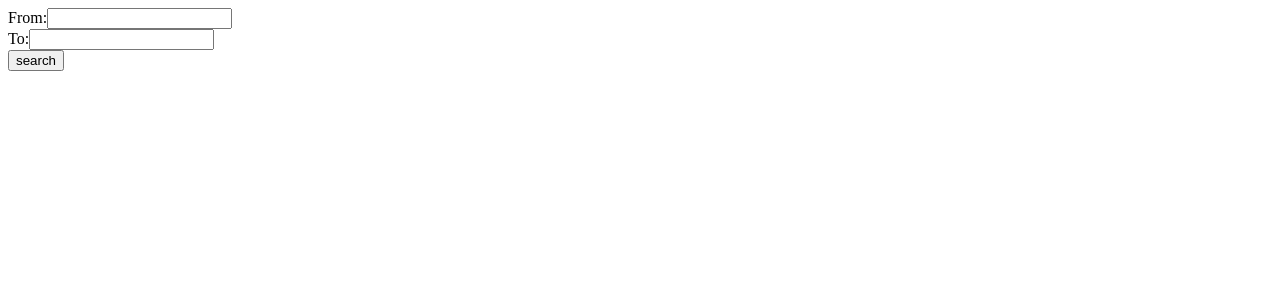
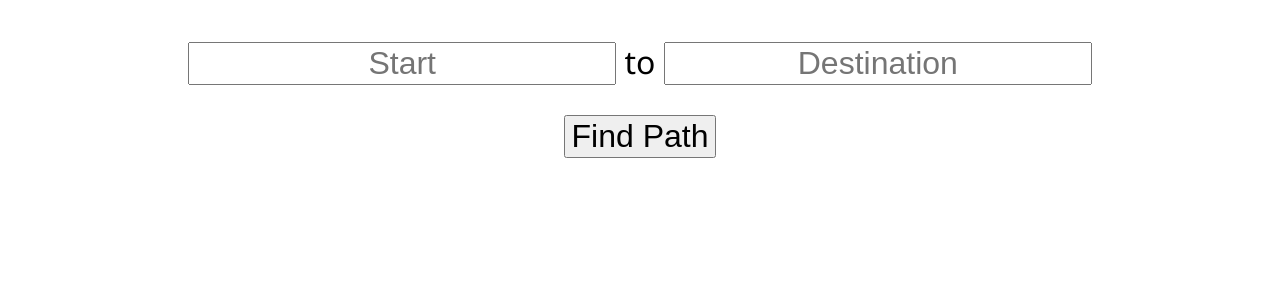
Before and after one commit to vtilde/six-degrees-of-internet, a Flask app: page / in a window 1280 px wide. Shown: the top 300 px of the page. Run offline with Flask 3, Linux system fonts and the light colour scheme.

Commit message:
styling for index page

```diff
--- /dev/null
+++ b/degrees/static/index.css
@@ -0,0 +1,24 @@
+body {
+    font-family: 'Segoe UI', 'Open Sans', 'Helvetica Neue', sans-serif;
+    font-size: 2em;
+}
+
+#search-form {
+    max-width: fit-content;
+    margin-left: auto;
+    margin-right: auto;
+}
+
+#search-boxes > * {
+    display: inline-block;
+}
+
+#search-button {
+    display: flex;
+    justify-content: center;
+}
+
+input {
+    font-size: 1em;
+    text-align: center;
+}
--- a/degrees/templates/index.html
+++ b/degrees/templates/index.html
@@ -1,16 +1,21 @@
 <!DOCTYPE html>
 <html>
     <head>
+        <link rel="stylesheet" href="{{ url_for('static', filename='index.css') }}">
         <script src="{{ url_for('static', filename='index.js') }}"></script>
     </head>
     <body>
         <form id="search-form" method="GET" action="search">
-            <label for="start">From:</label><input id="start" list="autocomplete" type="text" name="start"><br>
-            <label for="end">To:</label><input id="end" list="autocomplete" type="text" name="end"><br>
-            <input id="search-button" type="submit" value="search">
+            <div id="search-boxes">
+                <input id="start" list="autocomplete" type="text" name="start" placeholder="Start" class="child">
+                <p class="child">to</p>
+                <input id="end" list="autocomplete" type="text" name="end" placeholder="Destination" class="child">
+            </div>
+            <div id="search-button">
+                <input type="submit" value="Find Path">
+            </div>
         </form>
         <datalist id="autocomplete">
-
         </datalist>
     </body>
 </html>
```
